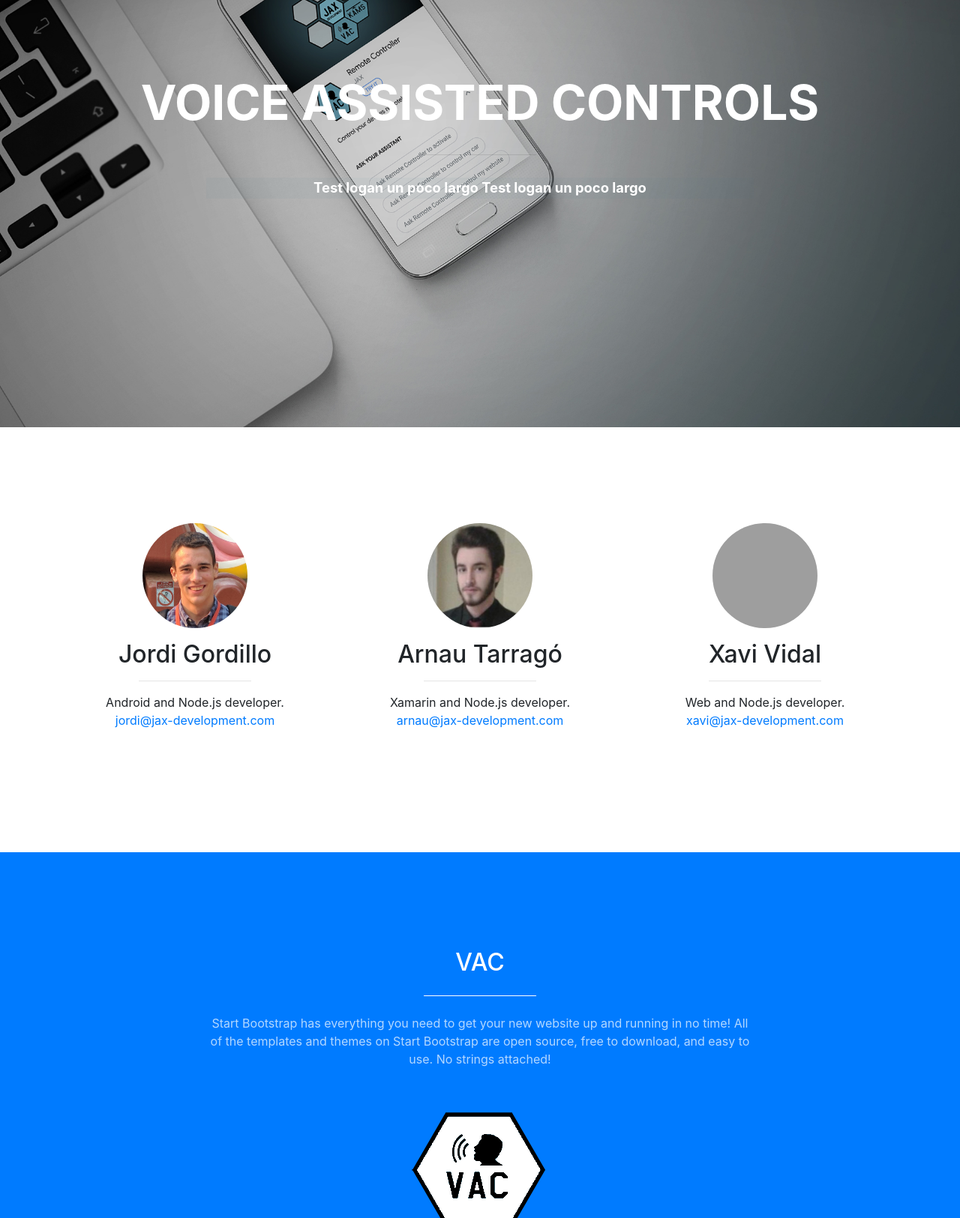
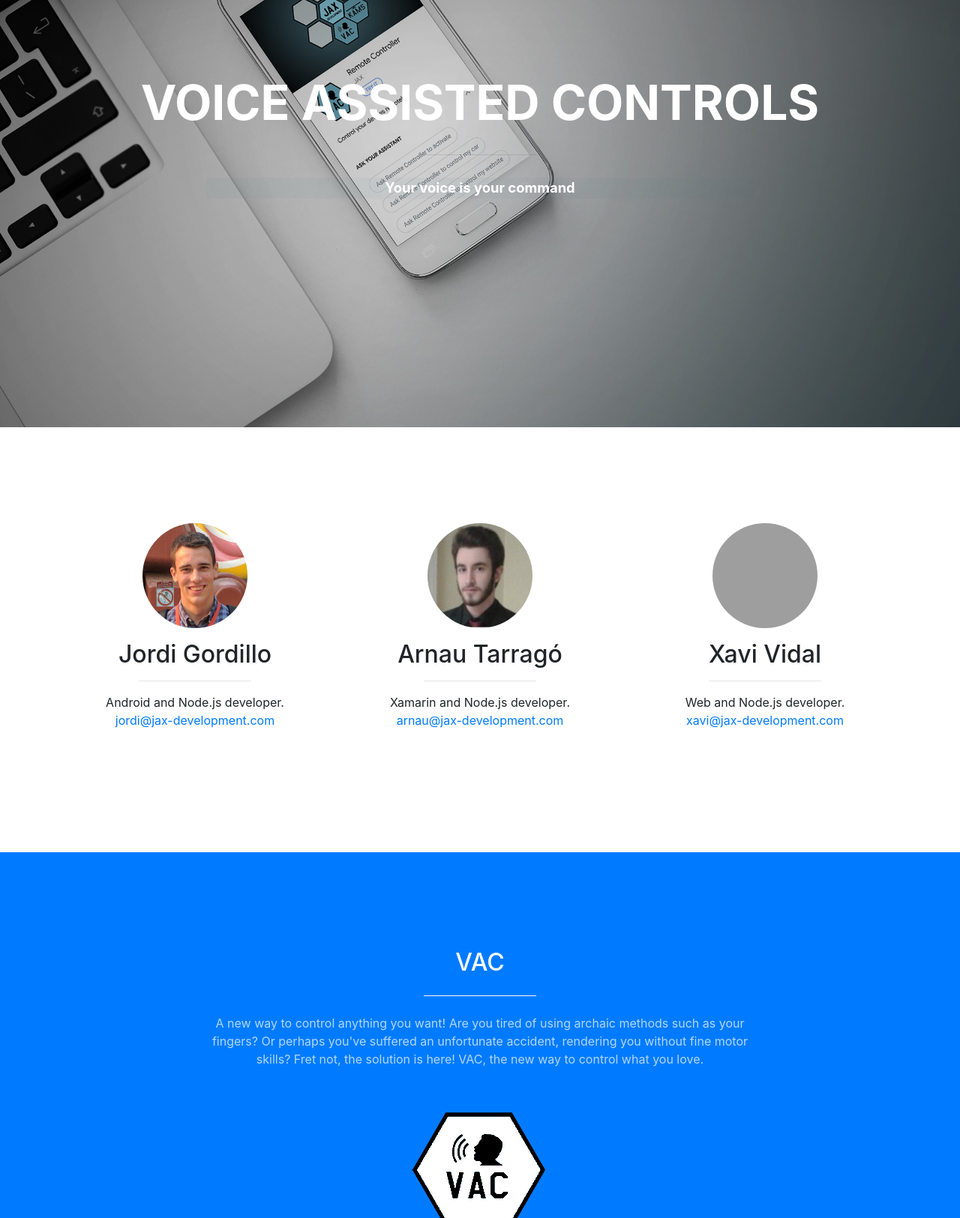
Before and after one commit to Nitre19/vac, a website with bundled scripts: page index.html in a window 1280 px wide. Shown: the part 230-1855 px from the top of the page at 75% size. Built offline with nearby package versions, Linux system fonts and the light colour scheme; grey boxes are pictures that could not be loaded; files whose address does not match are found by name.

Commit message:
Changes
jej

```diff
--- a/index.html
+++ b/index.html
@@ -79,7 +79,7 @@
             <hr>
           </div>
           <div class="col-lg-8 mx-auto">
-            <p class="text-slogan mb-5">Test logan un poco largo Test logan un poco largo</p>
+            <p class="text-slogan mb-5">Your voice is your command </p>
             </br>
 
           </div>
@@ -121,7 +121,7 @@
           <div class="col-lg-8 mx-auto text-center">
             <h2 class="section-heading text-white">VAC</h2>
             <hr class="light my-4">
-            <p class="text-faded mb-4">Start Bootstrap has everything you need to get your new website up and running in no time! All of the templates and themes on Start Bootstrap are open source, free to download, and easy to use. No strings attached!</p>
+            <p class="text-faded mb-4">A new way to control anything you want! Are you tired of using archaic methods such as your fingers? Or perhaps you've suffered an unfortunate accident, rendering you without fine motor skills? Fret not, the solution is here! VAC, the new way to control what you love.</p>
             </br>
             <img src="img/logo2.png" alt="">
           </div>
```
